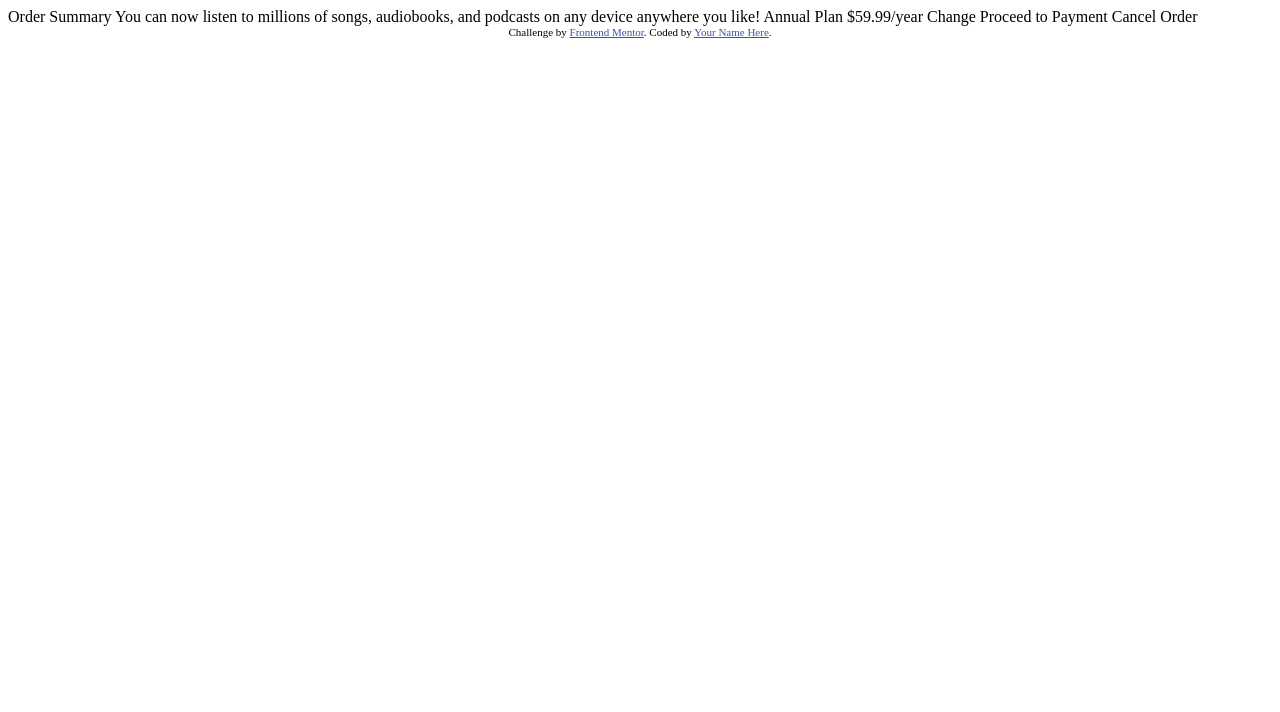
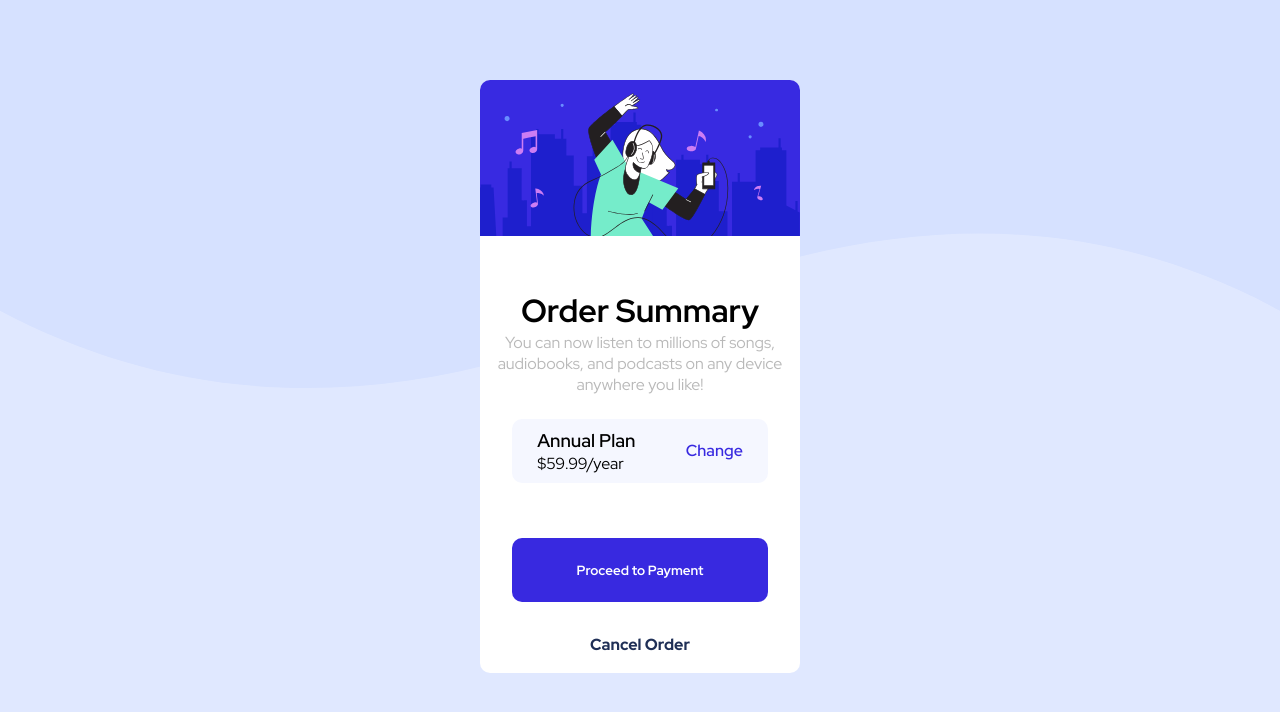
Before and after one commit to Rafael-doctom/Order-summary-component, a plain HTML site: page index.html in a window 1280 px wide. Drawn offline with Linux system fonts and the light colour scheme.

Commit message:
feat: base code completed

```diff
--- /dev/null
+++ b/assets/css/reset.css
@@ -0,0 +1,11 @@
+*{
+    margin: 0;
+    padding: 0;
+    font-family: 'Red Hat Display', sans-serif;
+}
+
+ul, li, a{
+    list-style: none;
+    text-decoration: none;
+    text-transform: none;
+}
--- /dev/null
+++ b/assets/css/style.css
@@ -0,0 +1,98 @@
+body{
+    background: hsl(225, 100%, 94%);
+}
+
+.container{
+    display: flex;
+    justify-content: center;
+    height: 100vh;
+    background-image: url('../images/pattern-background-desktop.svg');
+    background-repeat: no-repeat;
+    background-size: 100vw;
+}
+
+
+.content{
+    margin: 10vh 0;
+    width: 25vw;
+    height: 54vh;
+    background: white;
+    border: 0;
+    border-radius: 10px;
+}
+
+.imageHero{
+    border-radius: 10px 10px 0 0px;
+    width: 25vw;
+}
+
+.contentPayment{
+    margin: 0rem 0;
+    padding: 3rem 0;
+    height: 42vh;
+    width: 25vw;
+    background: white;
+    border-radius: 0 0 10px 10px;
+}
+
+.title{
+    text-align: center;
+}
+
+.describe{
+    text-align: center;
+    font-weight: 400;
+    color:rgba(128, 128, 128, 0.555);
+}
+
+.plans{
+    display: flex;
+    justify-content: space-around;
+    background-color: hsl(225, 100%, 98%);
+    width: 20vw;
+    height: 8vh;
+    margin: 1.45rem auto;
+    border-radius: 10px;
+    align-items: center;
+
+}
+
+.plan{
+    display: flex;
+    flex-direction: column;
+}
+
+.titlePlan{
+    font-size: 1.15rem;
+    font-weight: 600;
+}
+
+.change{
+    color: hsl(245, 75%, 52%);
+    font-weight: 600;
+    cursor: pointer;
+
+}
+
+.completed{
+    display: flex;
+    flex-direction: column;
+}
+
+.payment{
+    background-color: hsl(245, 75%, 52%);
+    margin: 2rem auto;
+    width: 20vw;
+    border: 0;
+    border-radius: 10px;
+    height: 8vh;
+    color: white;
+    font-weight: 700;
+}
+
+.cancel{
+    color:  hsl(223, 47%, 23%);
+    text-align: center;
+    font-weight: 800;
+    cursor: pointer;
+}
--- a/index.html
+++ b/index.html
@@ -1,37 +1,72 @@
 <!DOCTYPE html>
-<html lang="en">
+<html lang="pt-br">
+
 <head>
   <meta charset="UTF-8">
-  <meta name="viewport" content="width=device-width, initial-scale=1.0"> <!-- displays site properly based on user's device -->
+  <meta name="viewport" content="width=device-width, initial-scale=1.0">
+  <link rel="icon" type="image/png" sizes="32x32" href="./images/favicon-32x32.png">
+  <link rel="stylesheet" href="assets/css/reset.css">
+  <link rel="stylesheet" href="assets/css/style.css">
+  <link rel="preconnect" href="https://fonts.googleapis.com">
+  <link rel="preconnect" href="https://fonts.gstatic.com" crossorigin>
+  <link href="https://fonts.googleapis.com/css2?family=Red+Hat+Display:wght@300;400;500;600;700;800;900&display=swap"
+    rel="stylesheet">
+  <title>Frontend Mentor | Order summary card</title>
+  <style>
+    .attribution {
+      font-size: 11px;
+      text-align: center;
+    }
 
-  <link rel="icon" type="image/png" sizes="32x32" href="./images/favicon-32x32.png">
-
-  <title>Frontend Mentor | Order summary card</title>
-
-  <!-- Feel free to remove these styles or customise in your own stylesheet 👍 -->
-  <style>
-    .attribution { font-size: 11px; text-align: center; }
-    .attribution a { color: hsl(228, 45%, 44%); }
+    .attribution a {
+      color: hsl(228, 45%, 44%);
+    }
   </style>
 </head>
+
 <body>
 
-  Order Summary
 
-  You can now listen to millions of songs, audiobooks, and podcasts on any
-  device anywhere you like!
+  <div class="container">
+    <div class="content">
+      <img class="imageHero" src="assets/images/illustration-hero.svg" alt="image Hero">
 
-  Annual Plan
-  $59.99/year
+      <div class="contentPayment">
+        <h1 class="title">
+          Order Summary
+        </h1>
+        <p class="describe">
+          You can now listen to millions of songs, audiobooks, and podcasts on any
+          device anywhere you like!
+        </p>
+        <div class="plans">
+          <div class="plan">
+            <span class="titlePlan">Annual Plan</span>
+            <span class="value">
+              $59.99/year
+            </span>
+          </div>
+          <span class="change">
+            Change
+          </span>
+        </div>
+        <div class="completed">
+          <button class="payment">
+            Proceed to Payment
+          </button>
+          <span class="cancel">
+            Cancel Order
+          </span>
+        </div>
+      </div>
 
-  Change
+    </div>
+  </div>
 
-  Proceed to Payment
-  Cancel Order
-
-  <div class="attribution">
+  <!-- <div class="attribution">
     Challenge by <a href="https://www.frontendmentor.io?ref=challenge" target="_blank">Frontend Mentor</a>.
     Coded by <a href="#">Your Name Here</a>.
-  </div>
+  </div> -->
 </body>
+
 </html>
```
Also changed, not shown: assets/design/active-states.jpg (renamed from design/active-states.jpg), assets/design/desktop-design.jpg (renamed from design/desktop-design.jpg), assets/design/desktop-preview.jpg (renamed from design/desktop-preview.jpg), assets/design/mobile-design.jpg (renamed from design/mobile-design.jpg), assets/images/favicon-32x32.png (renamed from images/favicon-32x32.png), assets/images/icon-music.svg (renamed from images/icon-music.svg), assets/images/illustration-hero.svg (renamed from images/illustration-hero.svg), assets/images/pattern-background-desktop.svg (renamed from images/pattern-background-desktop.svg), assets/images/pattern-background-mobile.svg (renamed from images/pattern-background-mobile.svg).
